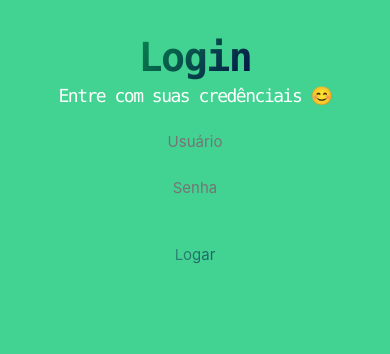
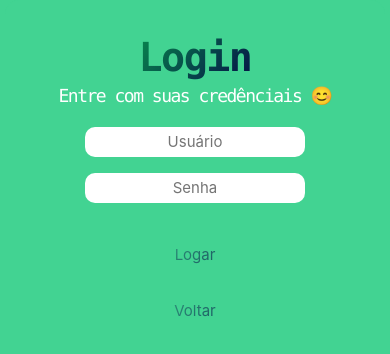
Before and after one commit to TarcisioOliveira2021/Horibank-upgraded, a Vue app in the folder frontend/: page /acessar-conta in a window 390 px wide. Shown: the top 354 px of the page. Built offline with nearby package versions, Linux system fonts and the light colour scheme.

Commit message:
fix(/LoginForm e NewUsuarioForm) Ajustando campos/Layout

```diff
--- a/frontend/package.json
+++ b/frontend/package.json
@@ -16,10 +16,10 @@
     "@vee-validate/yup": "^4.14.7",
     "@vuepic/vue-datepicker": "^10.0.0",
     "frontend": "file:",
+    "maska": "^3.0.4",
     "pinia": "^2.2.6",
     "vee-validate": "^4.14.7",
     "vue": "^3.5.13",
-    "vue-3-mask": "^0.0.1-alpha",
     "vue-router": "^4.5.0",
     "vuetify": "^3.7.5"
   },
--- a/frontend/src/components/cadastro/NewUsuarioForm.vue
+++ b/frontend/src/components/cadastro/NewUsuarioForm.vue
@@ -1,16 +1,19 @@
 <script setup lang="ts">
-import Button from '../commons/ButtonSingle.vue';
-import { Form as VeeForm, Field, ErrorMessage } from 'vee-validate';
-import { ref, watch } from 'vue';
+import Button from '../commons/CustomButton.vue';
+import { Form as VeeForm, Field, ErrorMessage, useSubmitForm } from 'vee-validate';
+import { ref, watch, onMounted } from 'vue';
+import { vMaska } from 'maska/vue';
+import * as yup from 'yup';
 
-import * as yup from 'yup';
+const cpf = ref('');
+const dataNascimento = ref('');
 const LOGIN_API_URL = `${import.meta.env.VITE_API_URL}/login`;
-
-const dataNascimento = ref('');
 
 const schema = yup.object({
     usuario: yup.string().min(6).max(20).required('O campo usuário é obrigatório'),
     cpf: yup.string().required('O campo cpf é obrigatório'),
+    email: yup.string().email().required('O campo email é obrigatório'),
+    celular: yup.string().required('O campo celular é obrigatório').matches(/^\(\d{2}\) 9 \d{4}-\d{4}$/)
 }).required();
 
 const formatacaoDataNascimento = (dataNascimento: Date) => {
@@ -21,9 +24,22 @@ const formatacaoDataNascimento = (dataNascimento: Date) => {
     return `${dia}/${mes}/${ano}`;
 }
 
-const cpf = ref('');
 watch(cpf, (valorAtual) => {
     cpf.value = valorAtual;
+});
+
+onMounted(() => {
+    const wrapperInput = document.getElementsByClassName('dp__input_wrap')[0] as HTMLElement;
+    const divMain = document.getElementsByClassName('dp__main')[0] as HTMLElement;
+
+    wrapperInput.style.width = '220px';
+    divMain.style.width = '220px';
+    divMain.style.display = 'flex';
+    divMain.style.flexDirection = 'column';
+});
+
+useSubmitForm(async (values) => {
+    console.log(values);
 });
 
 </script>
@@ -40,7 +56,7 @@ watch(cpf, (valorAtual) => {
 
             <div class="cpf-field">
                 <label for="cpf">Número do CPF:</label>
-                <MaskInput class="input-login" name="cpf" v-model="cpf" mask="###.###.###-##" placeholder="Digite o cpf" />
+                <Field class="input-login" v-maska="'###.###.###-##'" name="cpf" placeholder="Digite o número do CPF" />
                 <ErrorMessage name="cpf"></ErrorMessage>
             </div>
 
@@ -50,21 +66,44 @@ watch(cpf, (valorAtual) => {
                 <ErrorMessage name="full-name"></ErrorMessage>
             </div>
 
+            <div class="email-field">
+                <label for="email">Email:</label>
+                <Field class="input-login" name="email" placeholder="Digite o e-mail" type="email" />
+                <ErrorMessage name="email"></ErrorMessage>
+            </div>
+
+            <div class="celular-field">
+                <label for="celular">Número do celular:</label>
+                <Field class="input-login" v-maska="'(##) #####-####'" name="celular"
+                    placeholder="Digite o número do celular" />
+                <ErrorMessage name="celular"></ErrorMessage>
+            </div>
+
             <div class="born-field">
                 <label for="born-field">Data de nascimento:</label>
-                <VueDatePicker v-model="dataNascimento" :format="formatacaoDataNascimento" :enable-time-picker="false" auto-apply placeholder="Informe a data" required/>
-                <ErrorMessage name="born-field"></ErrorMessage>
+                <VueDatePicker v-model="dataNascimento" auto-apply
+                :format="formatacaoDataNascimento"
+                :enable-time-picker="false">
+                    <template
+                        #dp-input="{ value, onInput, onEnter, onTab, onClear, onBlur, onKeypress, onPaste, isMenuOpen }">
+                        <input type="text" class="input-date" :value="value" placeholder="Informe a data" required/>
+                    </template>
+
+                </VueDatePicker>
+
             </div>
+        </form>
 
-
-
+        <div class="start-buttons">
             <Button botaoTexto="Logar"></Button>
-        </form>
+            <Button botaoTexto="Mais tarde" route-botao="/"></Button>
+        </div>
     </VeeForm>
 </template>
 
 <style scoped>
-form :where(.usuario-field, .cpf-field, .full-name-field, .born-field) {
+form :where(.usuario-field, .cpf-field, .full-name-field, .born-field, .email-field),
+.celular-field, .dp__main {
     display: flex;
     flex-direction: column;
     justify-content: center;
@@ -76,20 +115,18 @@ span {
     color: red;
 }
 
-:where(.usuario-field, .cpf-field, .born-field, .full-name-field) {
+:where(.usuario-field, .cpf-field, .born-field, .full-name-field, .email-field, .celular-field) {
     align-items: baseline;
 }
 
 @media (max-width: 1920px) {
-
     label {
         margin-top: 1rem;
         width: 200px;
     }
 
-    .input-login,
-    .dp__main {
-        width: 200px;
+    .input-login{
+        width: 220px;
         height: 30px;
         padding: 0px;
         margin: 0rem 1rem 0rem 1rem;
@@ -102,12 +139,34 @@ span {
         background-color: white;
     }
 
-    .input-login:focus {
+    .input-date{
+        width: 220px;
+        height: 30px;
+        padding: 0px;
+        border-radius: 10px;
+        border: none;
+        transition: 0.5s;
+        align-content: center;
+        text-align: center;
+        cursor: pointer;
+        background-color: white;
+    }
+
+    .start-buttons {
+        display: flex;
+        flex-wrap: wrap;
+        justify-content: space-evenly;
+        flex-direction: column;
+        align-items: center;
+        margin: 1rem 1rem 2rem 1rem;
+    }
+
+    .input-login:focus, .input-date:focus {
         outline: none;
         box-shadow: inset 0 1px 1px #42d392, 0 0 8px #42d392;
     }
 
-    .input-login:hover {
+    .input-login:hover, .input-date:hover {
         outline: none;
         border-color: #42d392;
         box-shadow: inset 0 0 4px #42d392, 0 0 5px #42d392;
@@ -115,5 +174,13 @@ span {
 
 }
 
-@media (max-width:1024px) {}
+@media (max-width:1024px) {
+    .start-buttons {
+        display: flex;
+        flex-direction: column;
+        justify-content: center;
+        align-items: center;
+        margin: 1rem 1rem 2rem 1rem;
+    }
+}
 </style>
--- a/frontend/src/components/cadastro/NewUsuarioScreen.vue
+++ b/frontend/src/components/cadastro/NewUsuarioScreen.vue
@@ -9,7 +9,6 @@
       <p class="subtext">Faça parte de uma nova transformação digital</p>
 
       <Form style="padding-top: 10px; padding-bottom: 24px;"></Form>
-
     </div>
   </div>
 </template>
@@ -28,7 +27,7 @@
   .card-container {
     place-items: center;
     width: 500px;
-    height: 500px;
+    height: auto;
     margin: 0 5px 0 5px;
     box-shadow: 20px 20px 50px rgba(0, 0, 0, 0.5);
     border-radius: 15px;
--- a/frontend/src/components/commons/ButtonMultiples.vue
+++ b/frontend/src/components/commons/CustomButton.vue
@@ -1,36 +1,26 @@
 <script setup lang="ts">
+interface Props {
+  botaoTexto: string
+  routeBotao?: string
+}
 
-
-    interface Props {
-        botao1Texto: string
-        botao2Texto: string
-        routeBotao1: string
-        routeBotao2: string
-    }
-
-    defineProps<Props>()
-
+defineProps<Props>()
 </script>
 
 <template>
-    <section class="start-buttons">
-        <button class="btn"><RouterLink :to="routeBotao1">{{botao1Texto}}</RouterLink></button>
-        <button class="btn"><RouterLink :to="routeBotao2">{{botao2Texto}}</RouterLink></button>
-      </section>
+  <template v-if="routeBotao">
+    <button class="btn">
+      <RouterLink :to="routeBotao">{{ botaoTexto }}</RouterLink>
+    </button>
+  </template>
+  <template  v-else>
+    <button class="btn">{{ botaoTexto }}</button>
+  </template>
 </template>
 
 <style scoped>
 @media (max-width: 1920px) {
-  .start-buttons {
-    display: flex;
-    flex-wrap: wrap;
-    justify-content: space-evenly;
-    flex-direction: column;
-    align-items: center;
-    margin: 1rem 1rem 2rem 1rem;
-  }
-
-  .btn>a{
+  .btn>a {
     text-decoration: none;
     color: white;
   }
@@ -61,15 +51,8 @@
 }
 
 @media (max-width:1024px) {
-  .start-buttons {
-    display: flex;
-    flex-direction: column;
-    justify-content: center;
-    align-items: center;
-    margin: 1rem 1rem 2rem 1rem;
-  }
 
-  .btn{
+  .btn {
     width: 200px;
     height: 40px;
   }
--- a/frontend/src/components/login/LoginForm.vue
+++ b/frontend/src/components/login/LoginForm.vue
@@ -1,65 +1,94 @@
 <script setup lang="ts">
-import Button from '../commons/ButtonSingle.vue';
+import Button from '../commons/CustomButton.vue';
 import { Form as VeeForm, Field, ErrorMessage } from 'vee-validate';
 import * as yup from 'yup';
 const API_KEY = `${import.meta.env.VITE_API_URL}/login`;
 
-const schema  = yup.object({
+const schema = yup.object({
     usuario: yup.string().min(6).max(20).required('O campo usuário é obrigatório'),
     senha: yup.string().min(8).max(16).required('O campo senha é obrigatório')
 }).required();
 
+function submitForm(values: any) {
+    console.log(values);
+}
+
 </script>
 
 <template>
-    <VeeForm v-slot="{submitForm}" :validation-schema="schema" as="div">
-        <form @submit="submitForm" method="post"> <!--:action=API_KEY-->
-            <Field class="input-login" name="usuario" placeholder="Usuário" type="text"/>
+    <VeeForm v-slot="{ submitForm }" :validation-schema="schema">
+        <form @submit="submitForm">
+            <Field class="usuario-field" name="usuario" placeholder="Usuário" type="text" />
             <ErrorMessage name="usuario"></ErrorMessage>
 
-            <Field class="input-login" name="senha" placeholder="Senha" type="password"/>
+            <Field class="password-field" name="senha" placeholder="Senha" type="password" />
             <ErrorMessage name="senha"></ErrorMessage>
 
-            <Button botao-texto="Logar"></Button>
+            <div class="start-buttons">
+                <Button botaoTexto="Logar"></Button>
+                <Button botaoTexto="Voltar" route-botao="/"></Button>
+            </div>
         </form>
     </VeeForm>
 </template>
 
 <style scoped>
-form{
+form {
     display: flex;
     flex-direction: column;
     justify-content: center;
     align-items: center;
 }
 
+span {
+    align-self: center;
+    color: red;
+}
+
 
 @media (max-width: 1920px) {
-    .input-login{
-        width: auto;
+    :where(.usuario-field, .password-field) {
+        width: 220px;
         height: 30px;
-        padding: 0px;
-        margin: 1rem 1rem 0rem 1rem;
-        border-radius: 10px;
-        border: none;
+        padding: 0px !important;
+        border-radius: 10px !important;
+        margin: 1rem 1rem 0rem 1rem !important;
+        border: none !important;
         transition: 0.5s;
         align-content: center;
         text-align: center;
         cursor: pointer;
+        background-color: white !important;
     }
 
-    .input-login:focus{
+    :where(.usuario-field, .password-field):focus {
         outline: none;
         box-shadow: inset 0 1px 1px #42d392, 0 0 8px #42d392;
     }
 
-    .input-login:hover{
+    :where(.usuario-field, .password-field):hover {
         outline: none;
         border-color: #42d392;
         box-shadow: inset 0 0 4px #42d392, 0 0 5px #42d392;
     }
 
+    .start-buttons {
+        display: flex;
+        flex-wrap: wrap;
+        justify-content: space-evenly;
+        flex-direction: column;
+        align-items: center;
+        margin: 1rem 1rem 2rem 1rem;
+    }
 }
 
-@media (max-width:1024px) {}
+@media (max-width:1024px) {
+    .start-buttons {
+        display: flex;
+        flex-direction: column;
+        justify-content: center;
+        align-items: center;
+        margin: 1rem 1rem 2rem 1rem;
+    }
+}
 </style>
--- a/frontend/src/components/login/LoginScreen.vue
+++ b/frontend/src/components/login/LoginScreen.vue
@@ -1,5 +1,5 @@
 <script setup lang="ts">
-import Button from '../commons/ButtonSingle.vue';
+import Button from  '../commons/CustomButton.vue';
 import Form from './LoginForm.vue';
 
 </script>
--- a/frontend/src/main.ts
+++ b/frontend/src/main.ts
@@ -2,7 +2,6 @@ import { createApp } from 'vue'
 import { createPinia } from 'pinia'
 import {router} from './router'
 import App from './App.vue'
-import { MaskInput } from 'vue-3-mask'
 import VueDatePicker from '@vuepic/vue-datepicker'
 import '@vuepic/vue-datepicker/dist/main.css'
 
@@ -19,7 +18,6 @@ const vuetify = createVuetify({
     directives,
   })
 
-app.component('MaskInput', MaskInput)
 app.component('VueDatePicker', VueDatePicker)
 app.use(vuetify)
 app.use(createPinia())
```
Also changed, not shown: frontend/src/components/commons/ButtonSingle.vue (deleted, +0 -71 lines), frontend/src/components/home/Index.vue (+26 -11 lines), frontend/src/components/home/CardContent.vue (renamed from frontend/src/components/home/Activities.vue), 1 other file (tests, documents, lock files or other folders).
